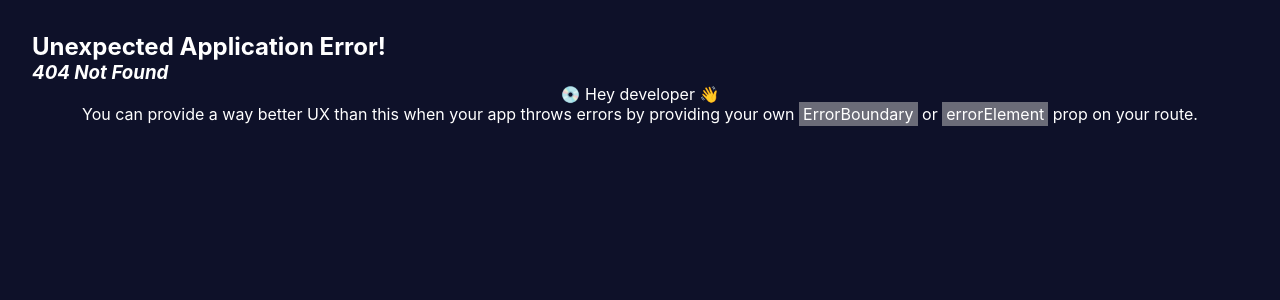
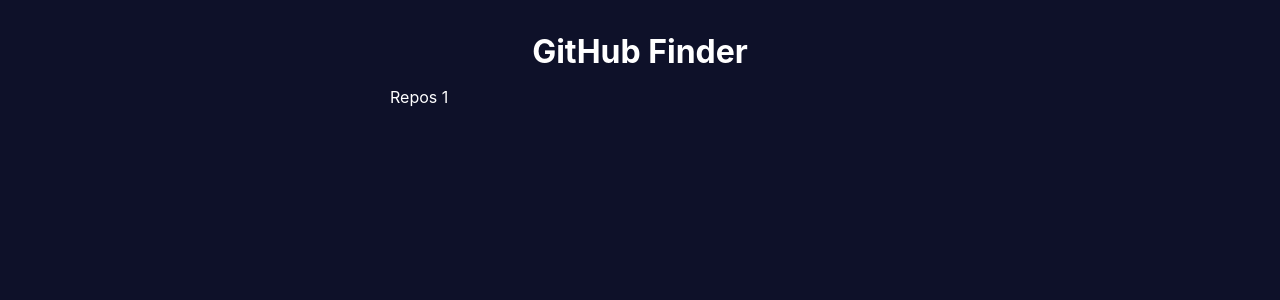
Before and after one commit to BeatrizGuesser/github-finder, a React (Vite) app: page /repos/1 in a window 1280 px wide. Before the commit this address had no page. Shown: the top 300 px of the page. Built offline with nearby package versions, Linux system fonts and the light colour scheme; a web font is replaced by a local one.

Commit message:
feat: add repos route

```diff
--- a/src/main.tsx
+++ b/src/main.tsx
@@ -2,6 +2,7 @@
 import { createRoot } from 'react-dom/client'
 import App from './App.tsx'
 import Home from './routes/Home.tsx'
+import Repos from './routes/Repos.tsx'
 import './index.css'
 
 import { createBrowserRouter, RouterProvider } from 'react-router-dom'
@@ -15,6 +16,10 @@
         path: "/",
         element: <Home />,
       },
+      {
+        path: "/repos/:username",
+        element: <Repos />
+      },
     ],
   },
 ]);
--- /dev/null
+++ b/src/routes/Repos.tsx
@@ -0,0 +1,15 @@
+import { useState, useEffect } from 'react'
+import { useParams } from 'react-router-dom'
+
+import styles from "./Repos.module.css"
+
+const Repos = () => {
+
+    const { username } = useParams();
+
+    return (
+        <div>Repos {username}</div>
+    )
+}
+
+export default Repos
```
Also changed, not shown: src/routes/Repos.module.css (added).
